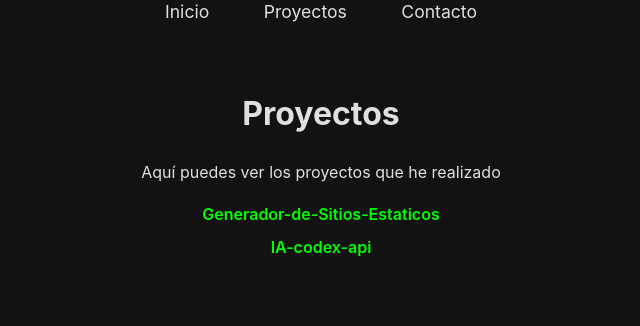
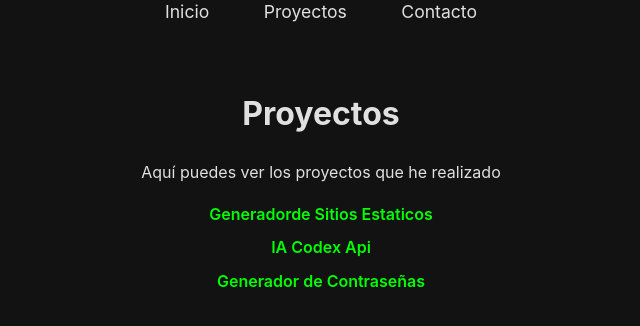
Before and after one commit to makinatetanos/miweb, a Flask app: page /proyectos in a window 1280 px wide. Shown: the part 126-452 px from the top of the page, without its empty margins (319-959 px from the left). Run offline with Flask 3, Linux system fonts and the light colour scheme.

Commit message:
Update proyectos.html

```diff
--- a/templates/proyectos.html
+++ b/templates/proyectos.html
@@ -25,10 +25,13 @@
         <p>Aquí puedes ver los proyectos que he realizado</p>
         <ul class="lista-proyectos">
             <li>
-                <a href="https://github.com/makinatetanos/Generador-de-sitios-estaticos" target="_blank" rel="noopener noreferrer">Generador-de-Sitios-Estaticos</a>
+                <a href="https://github.com/makinatetanos/Generador-de-sitios-estaticos" target="_blank" rel="noopener noreferrer">Generadorde Sitios Estaticos</a>
         </li>
         <li>
-            <a href="https://github.com/makinatetanos/ia-codex-api" target="_blank" rel="noopener noreferrer">IA-codex-api</a>
+            <a href="https://github.com/makinatetanos/ia-codex-api" target="_blank" rel="noopener noreferrer">IA Codex Api</a>
+        </li>
+        <li>
+            <a href="https://github.com/makinatetanos/ia-codex-api" target="_blank" rel="noopener noreferrer">Generador de Contraseñas</a>
         </li>
     </ul>
 </body>
```
